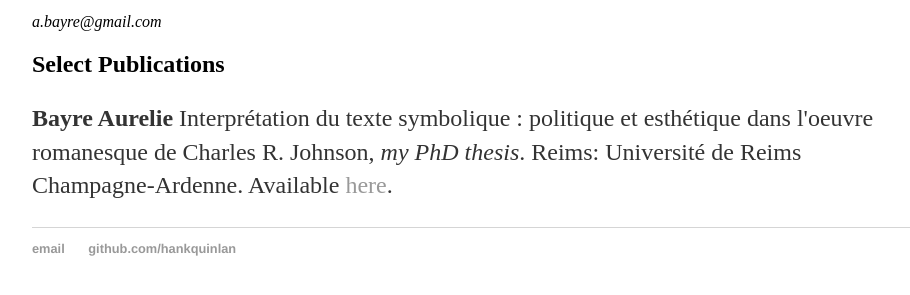
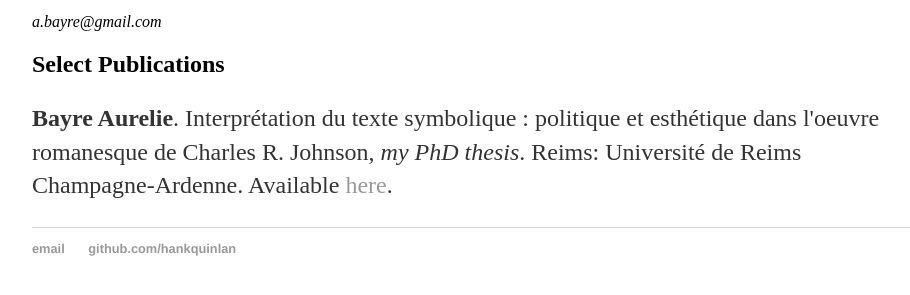
Before and after one commit to AurelieBayre/aurelieBayre.github.io, a Jekyll site: the page built from cv/index.html, in a window 1280 px wide. Shown: the part 218-513 px from the top of the page, without its empty margins (160-1070 px from the left). Built offline with Jekyll 4.4.1, drawn with Linux system fonts in a browser that asks for light colours.

```diff
--- a/cv/index.html
+++ b/cv/index.html
@@ -19,7 +19,7 @@ title: Aurelie Bayre, Geek Padawan and Web Developer
 
 					<h2>Select Publications</h2>
 
-					<p><strong>Bayre Aurelie</strong> Interprétation du texte symbolique : politique et esthétique dans l'oeuvre romanesque de Charles R. Johnson, <em>my PhD thesis</em>. Reims: Université de Reims Champagne-Ardenne. Available <a href="http://www.theses.fr/2011REIML008">here</a>.
+					<p><strong>Bayre Aurelie</strong>. Interprétation du texte symbolique : politique et esthétique dans l'oeuvre romanesque de Charles R. Johnson, <em>my PhD thesis</em>. Reims: Université de Reims Champagne-Ardenne. Available <a href="http://www.theses.fr/2011REIML008">here</a>.
 
 
 </div>
```
